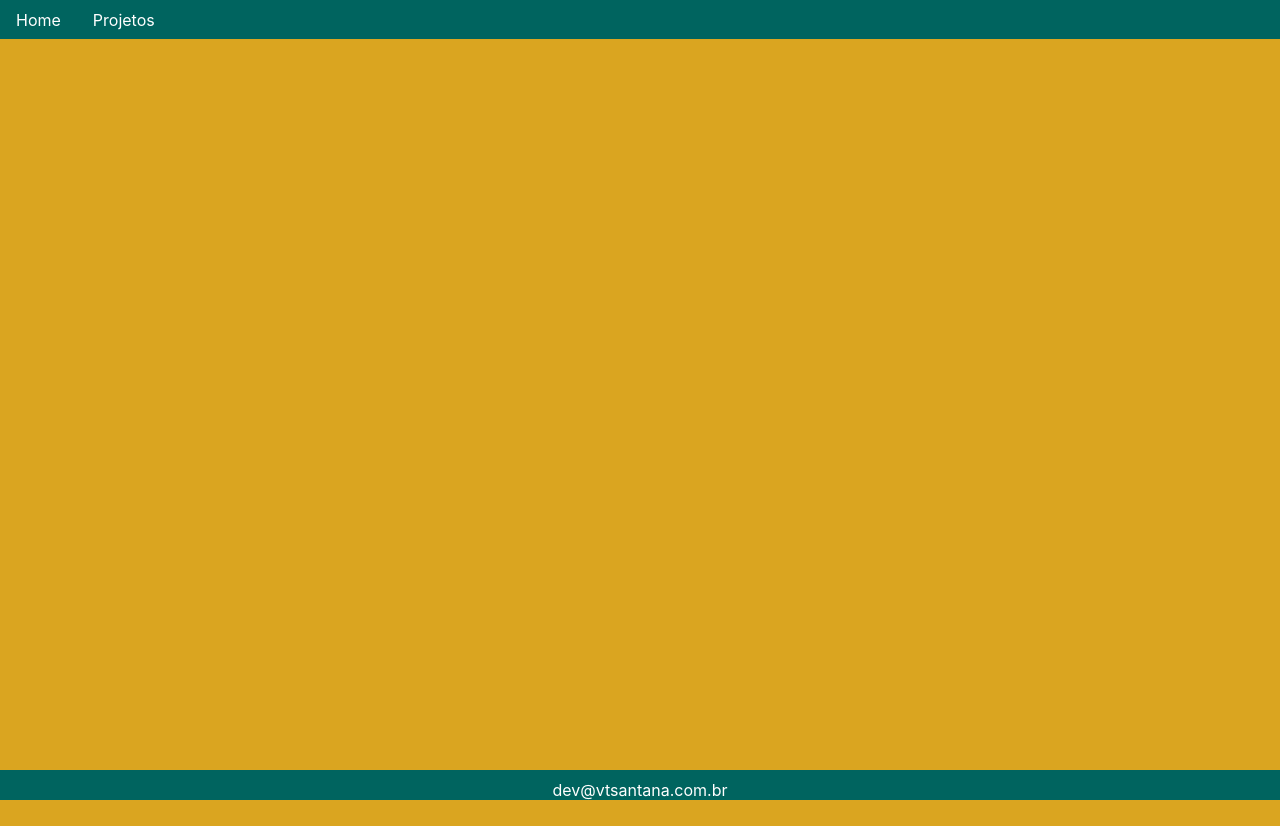
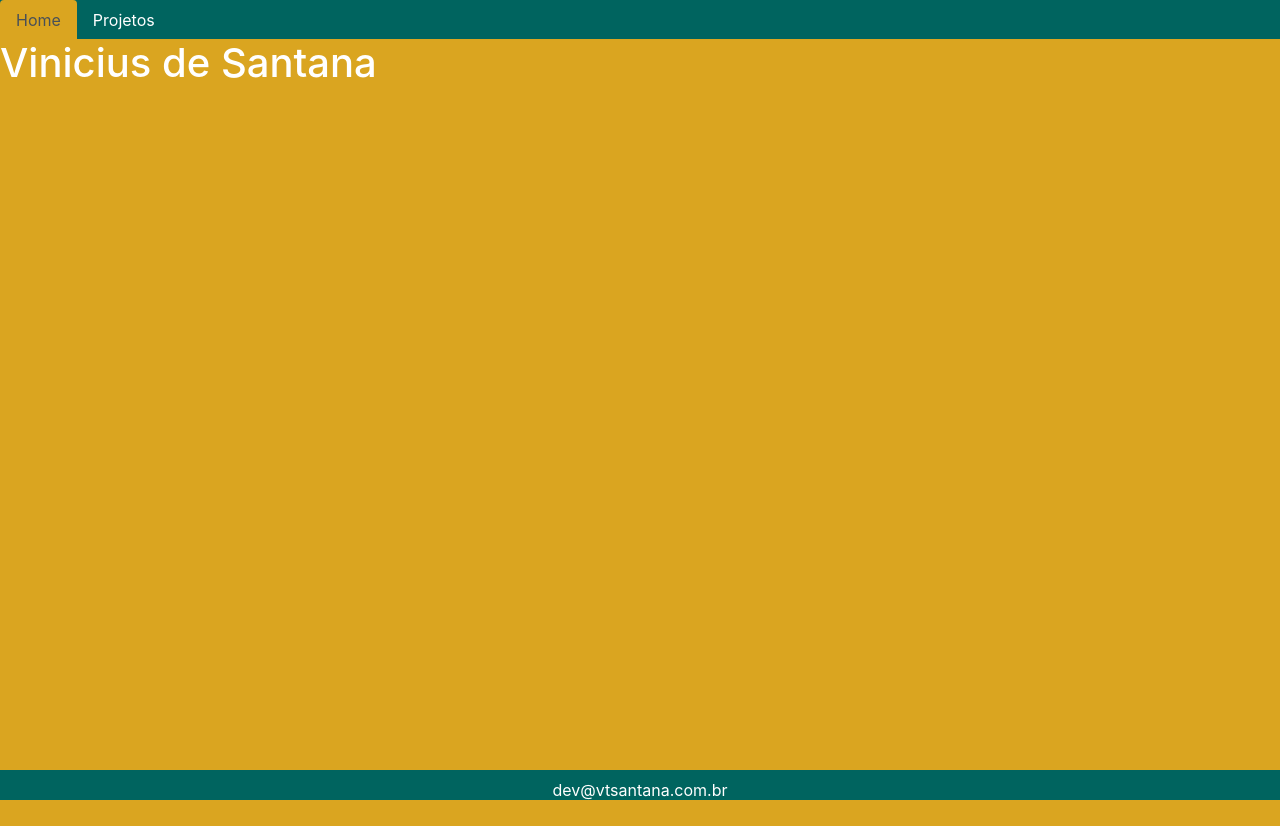
Before and after one commit to viniciusvts/vtsantana, an Angular app: page / in a window 1280 px wide. Built offline with nearby package versions, Linux system fonts and the light colour scheme.

Commit message:
variavel para funcionar o menu da página

```diff
--- a/src/app/app.component.ts
+++ b/src/app/app.component.ts
@@ -6,5 +6,6 @@
   styleUrls: ['./app.component.css']
 })
 export class AppComponent {
-  title = 'app';
+  guia = 'home';
+
 }
```
